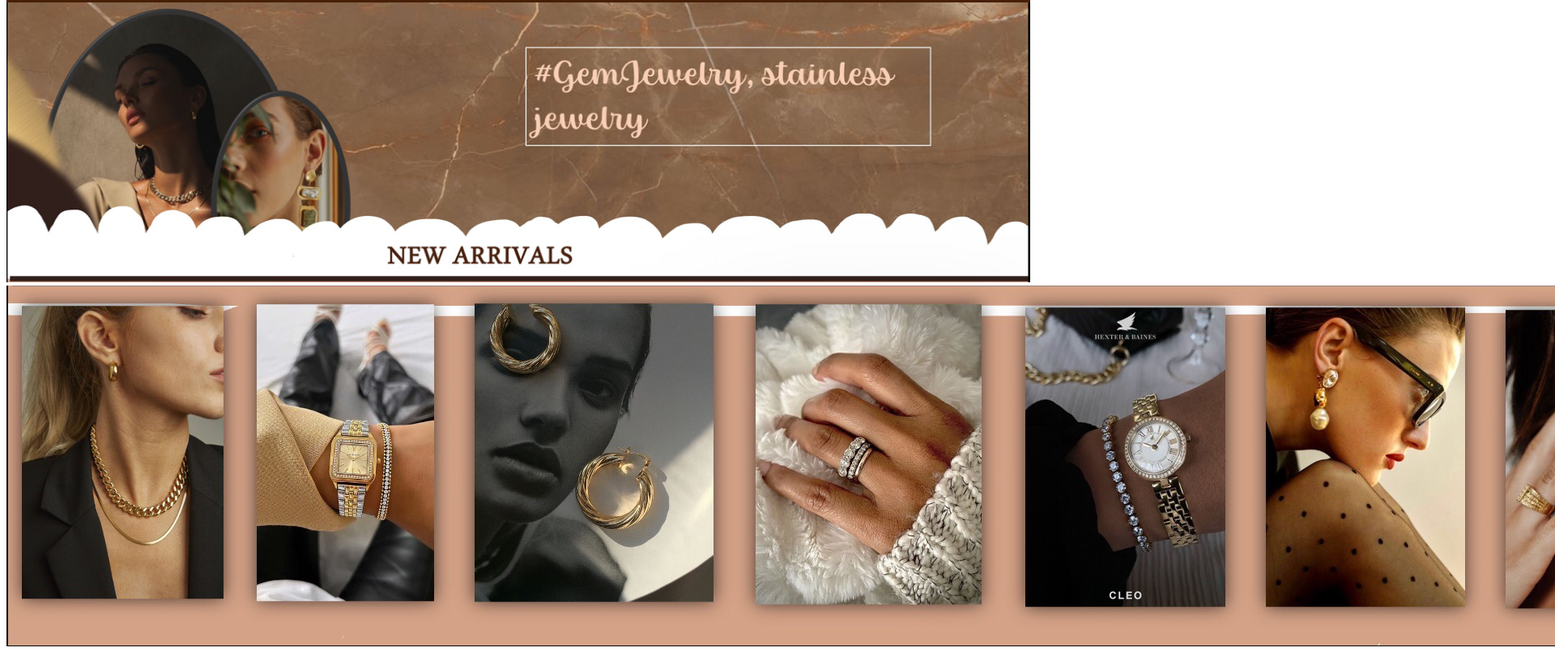
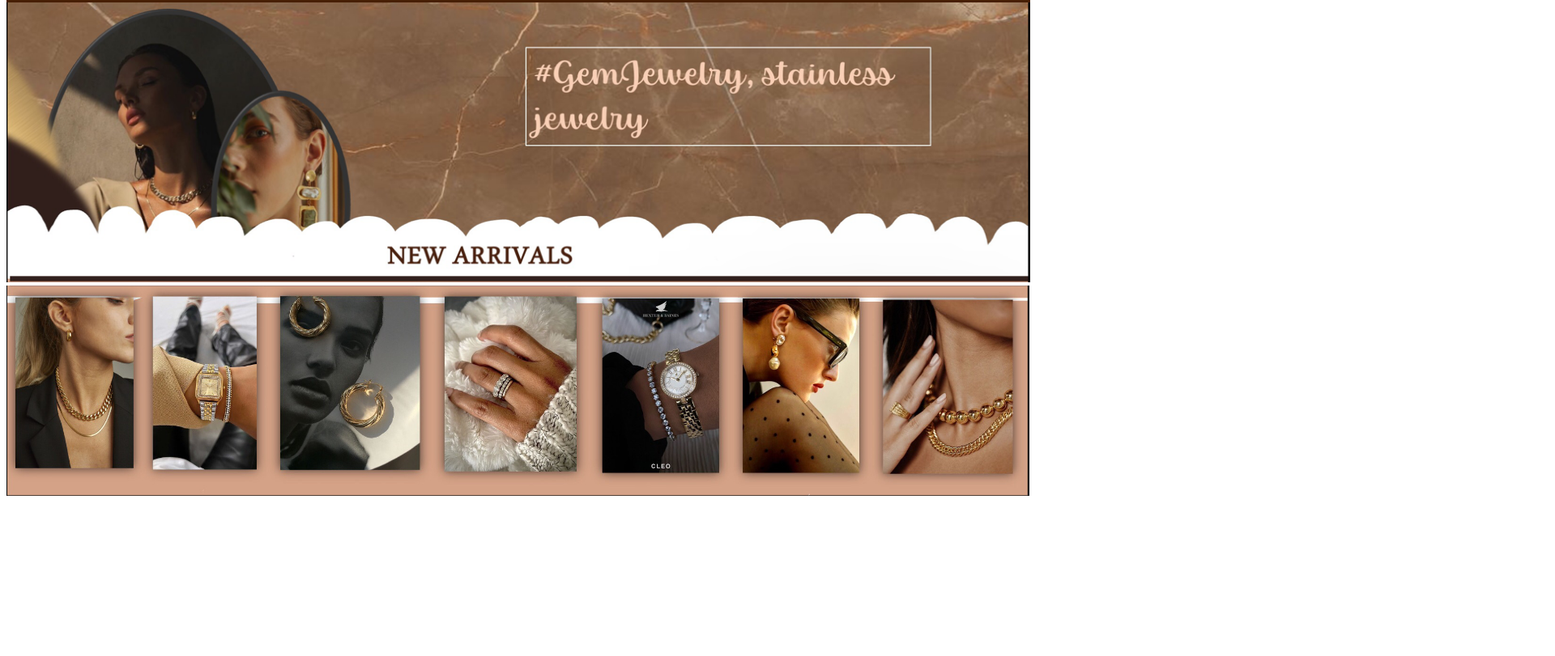
Before and after one commit to ZinatSeddiqi/ZinatSeddiqi.github.io, a plain HTML site: page index.html in a window 1280 px wide. Shown: the part 94-905 px from the top of the page at 81% size, 1920 px wide, since content can reach past the window. After the commit the page ends 800 px from the top, so only its background shows below. Drawn offline with Linux system fonts and the light colour scheme.

Commit message:
beginpagina maten gefixt

```diff
--- a/bestand.CSS
+++ b/bestand.CSS
@@ -63,6 +63,9 @@ h2 {
     margin-top: 7%;
     margin-bottom: 0%;
 }
+#foto {
+    width: 99.9%
+}
 
 
 
--- a/index.html
+++ b/index.html
@@ -20,7 +20,7 @@
         </nav>
         <h2>.</h2>
        <img id="pagina1" src="Image (1).png" alt="new collection">
-       <img id="" src="Image.jpg " alt="new jewelry">
+       <img id="foto" src="Image.jpg " alt="new jewelry">
 
         </body>
 </html>
```
